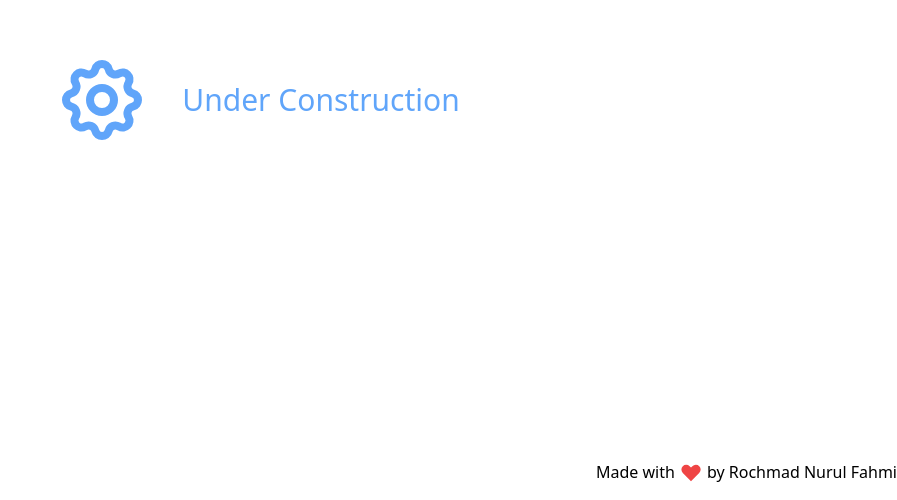
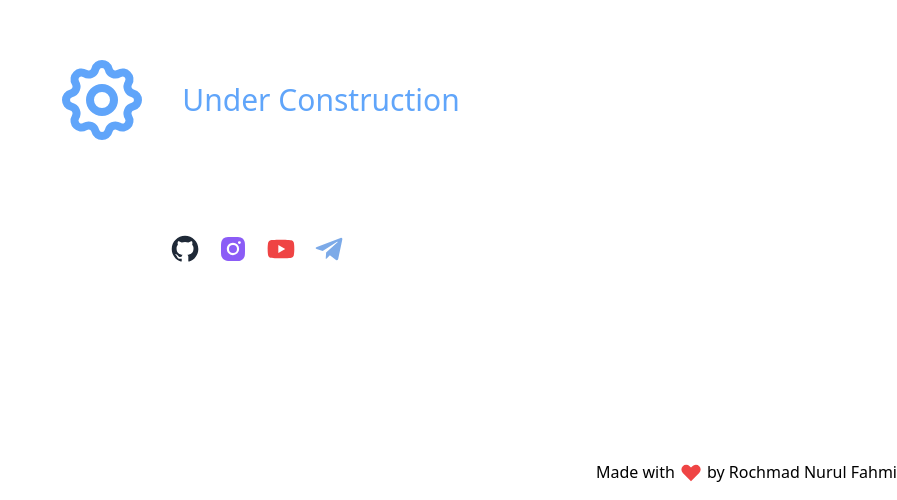
Before and after one commit to rochmadnf/rochmadnf.github.io, a website: page index.html in a window 1280 px wide. Shown: the part 300-800 px from the top of the page, without its empty margins (383-1280 px from the left). Drawn offline with Linux system fonts and the light colour scheme.

Commit message:
add media social

```diff
--- a/index.html
+++ b/index.html
@@ -13,6 +13,23 @@
       <svg class="animate-spin md:w-24 md:h-24 w-14 h-14 text-blue-400" fill="none" stroke="currentColor" viewBox="0 0 24 24" xmlns="http://www.w3.org/2000/svg"><path stroke-linecap="round" stroke-linejoin="round" stroke-width="2" d="M10.325 4.317c.426-1.756 2.924-1.756 3.35 0a1.724 1.724 0 002.573 1.066c1.543-.94 3.31.826 2.37 2.37a1.724 1.724 0 001.065 2.572c1.756.426 1.756 2.924 0 3.35a1.724 1.724 0 00-1.066 2.573c.94 1.543-.826 3.31-2.37 2.37a1.724 1.724 0 00-2.572 1.065c-.426 1.756-2.924 1.756-3.35 0a1.724 1.724 0 00-2.573-1.066c-1.543.94-3.31-.826-2.37-2.37a1.724 1.724 0 00-1.065-2.572c-1.756-.426-1.756-2.924 0-3.35a1.724 1.724 0 001.066-2.573c-.94-1.543.826-3.31 2.37-2.37.996.608 2.296.07 2.572-1.065z"></path><path stroke-linecap="round" stroke-linejoin="round" stroke-width="2" d="M15 12a3 3 0 11-6 0 3 3 0 016 0z"></path></svg>
       <div class="md:text-3xl text-2xl text-blue-400">Under Construction</div>
     </div>
+    <div class="container mx-auto absolute top-2/3 z-10">
+      <div class="flex flex-1 justify-center items-center gap-4">
+        <a href="https://github.com/rochmadnf">
+          <svg xmlns="http://www.w3.org/2000/svg" class="icon-social" viewBox="0 0 24 24" style="fill: rgba(31, 41, 55, 1);transform: ;msFilter:;"><title>Github</title><path fill-rule="evenodd" clip-rule="evenodd" d="M12.026 2c-5.509 0-9.974 4.465-9.974 9.974 0 4.406 2.857 8.145 6.821 9.465.499.09.679-.217.679-.481 0-.237-.008-.865-.011-1.696-2.775.602-3.361-1.338-3.361-1.338-.452-1.152-1.107-1.459-1.107-1.459-.905-.619.069-.605.069-.605 1.002.07 1.527 1.028 1.527 1.028.89 1.524 2.336 1.084 2.902.829.091-.645.351-1.085.635-1.334-2.214-.251-4.542-1.107-4.542-4.93 0-1.087.389-1.979 1.024-2.675-.101-.253-.446-1.268.099-2.64 0 0 .837-.269 2.742 1.021a9.582 9.582 0 0 1 2.496-.336 9.554 9.554 0 0 1 2.496.336c1.906-1.291 2.742-1.021 2.742-1.021.545 1.372.203 2.387.099 2.64.64.696 1.024 1.587 1.024 2.675 0 3.833-2.33 4.675-4.552 4.922.355.308.675.916.675 1.846 0 1.334-.012 2.41-.012 2.737 0 .267.178.577.687.479C19.146 20.115 22 16.379 22 11.974 22 6.465 17.535 2 12.026 2z"></path></svg>
+        </a>
+        <a href="https://instagram.com/rochmadnf">
+          <svg xmlns="http://www.w3.org/2000/svg" class="icon-social" viewBox="0 0 24 24" style="fill: rgba(139, 92, 246, 1);transform: ;msFilter:;"><title>Instagram</title><path d="M20.947 8.305a6.53 6.53 0 0 0-.419-2.216 4.61 4.61 0 0 0-2.633-2.633 6.606 6.606 0 0 0-2.186-.42c-.962-.043-1.267-.055-3.709-.055s-2.755 0-3.71.055a6.606 6.606 0 0 0-2.185.42 4.607 4.607 0 0 0-2.633 2.633 6.554 6.554 0 0 0-.419 2.185c-.043.963-.056 1.268-.056 3.71s0 2.754.056 3.71c.015.748.156 1.486.419 2.187a4.61 4.61 0 0 0 2.634 2.632 6.584 6.584 0 0 0 2.185.45c.963.043 1.268.056 3.71.056s2.755 0 3.71-.056a6.59 6.59 0 0 0 2.186-.419 4.615 4.615 0 0 0 2.633-2.633c.263-.7.404-1.438.419-2.187.043-.962.056-1.267.056-3.71-.002-2.442-.002-2.752-.058-3.709zm-8.953 8.297c-2.554 0-4.623-2.069-4.623-4.623s2.069-4.623 4.623-4.623a4.623 4.623 0 0 1 0 9.246zm4.807-8.339a1.077 1.077 0 0 1-1.078-1.078 1.077 1.077 0 1 1 2.155 0c0 .596-.482 1.078-1.077 1.078z"></path><circle cx="11.994" cy="11.979" r="3.003"></circle></svg>
+        </a>
+        <a href="https://s.id/rochmad-yt">
+          <svg xmlns="http://www.w3.org/2000/svg" class="icon-social" viewBox="0 0 24 24" style="fill: rgba(239, 68, 68, 1);transform: ;msFilter:;"><title>Youtube</title><path d="M21.593 7.203a2.506 2.506 0 0 0-1.762-1.766C18.265 5.007 12 5 12 5s-6.264-.007-7.831.404a2.56 2.56 0 0 0-1.766 1.778c-.413 1.566-.417 4.814-.417 4.814s-.004 3.264.406 4.814c.23.857.905 1.534 1.763 1.765 1.582.43 7.83.437 7.83.437s6.265.007 7.831-.403a2.515 2.515 0 0 0 1.767-1.763c.414-1.565.417-4.812.417-4.812s.02-3.265-.407-4.831zM9.996 15.005l.005-6 5.207 3.005-5.212 2.995z"></path></svg>
+        </a>
+        <a href="https://t.me/rochmadnf">
+          <svg xmlns="http://www.w3.org/2000/svg" class="icon-social" viewBox="0 0 24 24" style="fill: rgba(124, 170, 232, 1);transform: ;msFilter:;"><title>Telegram</title><path d="m20.665 3.717-17.73 6.837c-1.21.486-1.203 1.161-.222 1.462l4.552 1.42 10.532-6.645c.498-.303.953-.14.579.192l-8.533 7.701h-.002l.002.001-.314 4.692c.46 0 .663-.211.921-.46l2.211-2.15 4.599 3.397c.848.467 1.457.227 1.668-.785l3.019-14.228c.309-1.239-.473-1.8-1.282-1.434z"></path></svg>
+        </a>
+
+      </div>
+    </div>
   </div>
 
   <footer class="container mx-auto py-4 absolute bottom-0">
--- a/src/style.css
+++ b/src/style.css
@@ -1,3 +1,7 @@
 @tailwind base;
 @tailwind components;
 @tailwind utilities;
+
+.icon-social {
+  @apply w-8 h-8;
+}
```
Also changed, not shown: rochmad.css.
